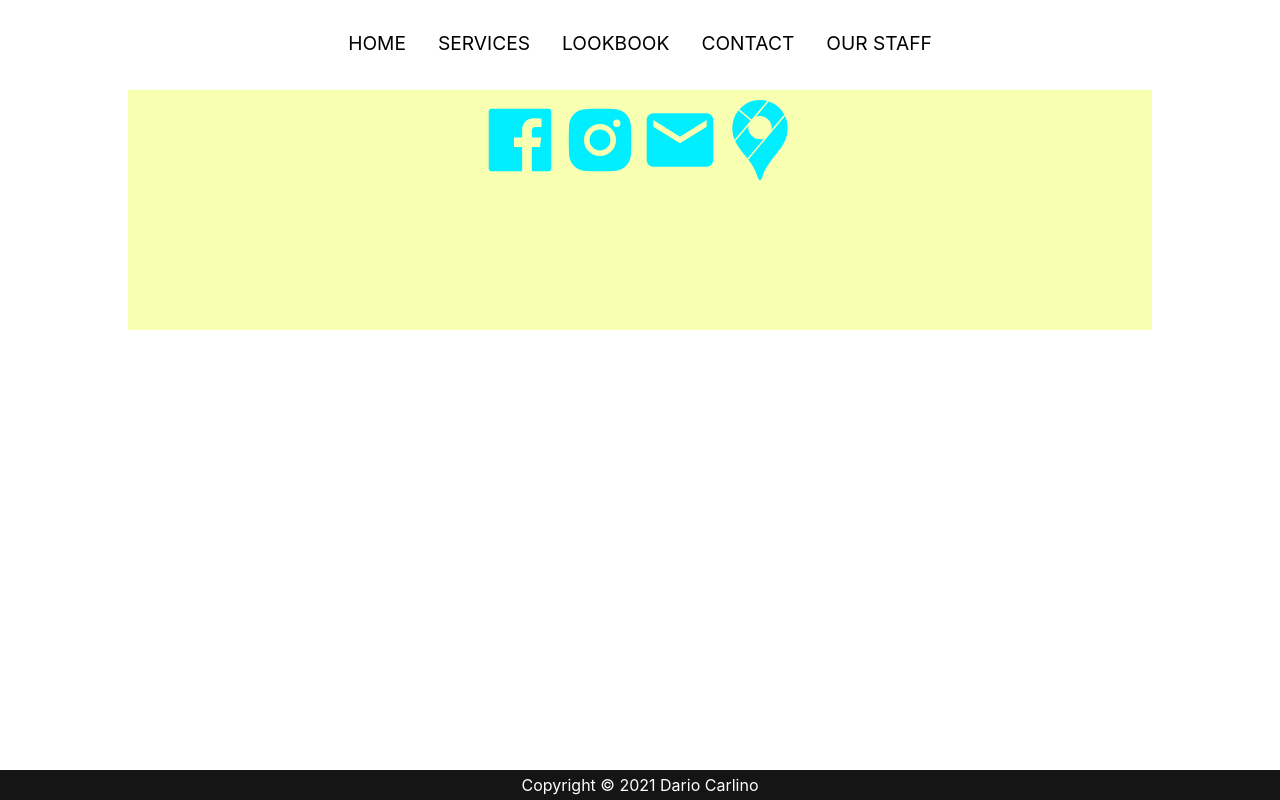
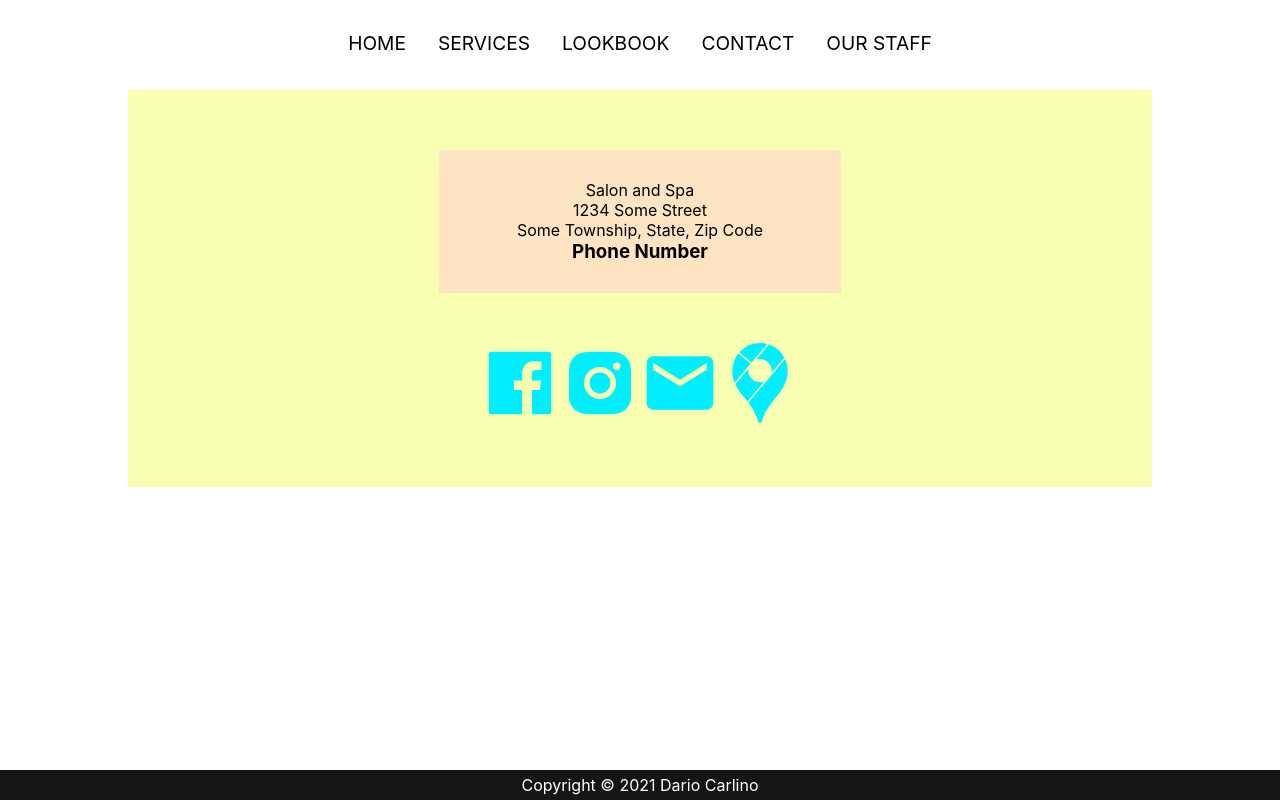
Before and after one commit to cloudymolecule/salon-template, a React (Create React App) app: page /contact in a window 1280 px wide. Built offline with nearby package versions, Linux system fonts and the light colour scheme.

Commit message:
Update Contact

```diff
--- a/src/components/Contact.js
+++ b/src/components/Contact.js
@@ -8,7 +8,17 @@ import { SiGooglemaps } from 'react-icons/si'
 
 function Contact() {
     return (
+        <>
             <div className='contact-container'>
+
+                <div className='contact-info'>
+                    <p>Salon and Spa</p>
+                    <p>1234 Some Street</p>
+                    <p>Some Township, State, Zip Code</p>
+                    <h3>Phone Number</h3>
+                </div>
+
+                <div className='contact-container-container'>
                     <IconContext.Provider value={{ color: '#00eeff', size: '80px' }}>
                         <a className='contact-item' href='https://www.facebook.com/' target="_blank" rel="noreferrer">
                             <AiFillFacebook />
@@ -22,11 +32,11 @@ function Contact() {
                         <a className='contact-item' href='https://www.google.com/maps/place/Cupertino,+CA/@37.3093131,-122.0786639,13z/data=!3m1!4b1!4m5!3m4!1s0x808fb4571bd377ab:0x394d3fe1a3e178b4!8m2!3d37.3229978!4d-122.0321823' target="_blank" rel="noreferrer">
                             <SiGooglemaps />
                         </a>
-
-                {/* add phone number */}
                     </IconContext.Provider>
+                </div>
 
             </div>
+        </>
     )
 }
 
--- a/src/components/LookBook.js
+++ b/src/components/LookBook.js
@@ -4,9 +4,12 @@ import '../styles/LookBook.css'
 
 function LookBook() {
     return (
-        <div>
-            <p>LookBook</p>
-        </div>
+        <>
+            <div className='lookbook-container'>
+                <p>LookBook</p>
+            </div>
+        </>
+
     )
 }
 
--- a/src/styles/Contact.css
+++ b/src/styles/Contact.css
@@ -1,6 +1,6 @@
 .contact-container {
     background: rgb(249, 255, 177);
-    height: 30vh;
+    height: auto;
     text-align: center;
     margin-top: 10px;
     margin: auto;
@@ -8,3 +8,17 @@
     padding: 10px;
     margin-bottom: 50px;
 }
+
+.contact-info {
+    background: bisque;
+    padding-top: 30px;
+    padding-bottom: 30px;
+    margin-left: 30%;
+    margin-right: 30%;
+    margin-top: 50px;
+}
+
+.contact-container-container {
+    padding-top: 50px;
+    padding-bottom: 50px;
+}
```
Lines whose indentation alone changed are shown as unchanged.
